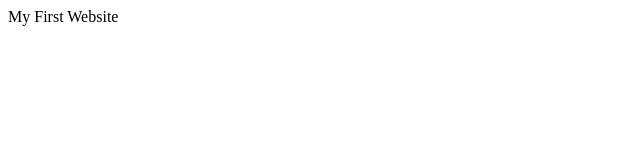
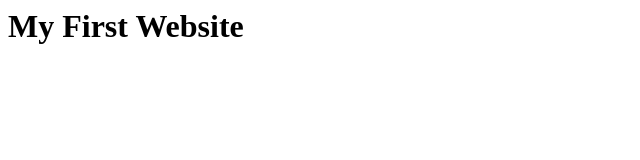
Before and after one commit to harmonyGraham/myfirstwebsite, a plain HTML site: page index.html in a window 1280 px wide. Shown: the whole page, without its empty margins (0-640 px from the left). Drawn offline with Linux system fonts and the light colour scheme.

Commit message:
changed title

```diff
--- a/index.html
+++ b/index.html
@@ -1 +1 @@
-<h>My First Website</h>
+<h1>My First Website</h1>
```
